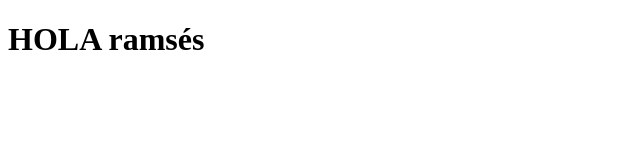
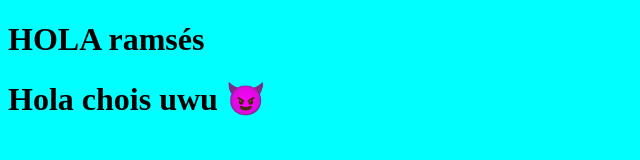
Before and after one commit to miaMorales/huelgaTecPrueba, a plain HTML site: page index.html in a window 1280 px wide. Shown: the whole page, without its empty margins (0-640 px from the left). Drawn offline with Linux system fonts and the light colour scheme.

Commit message:
puse a chois

```diff
--- a/index.html
+++ b/index.html
@@ -5,7 +5,9 @@
     <meta name="viewport" content="width=device-width, initial-scale=1.0">
     <title>Document</title>
 </head>
-<body>
+<body style="background-color: aqua;">
     <h1>HOLA ramsés </h1>
+    <h1>Hola chois uwu 😈</h1>
+
 </body>
 </html>
```
